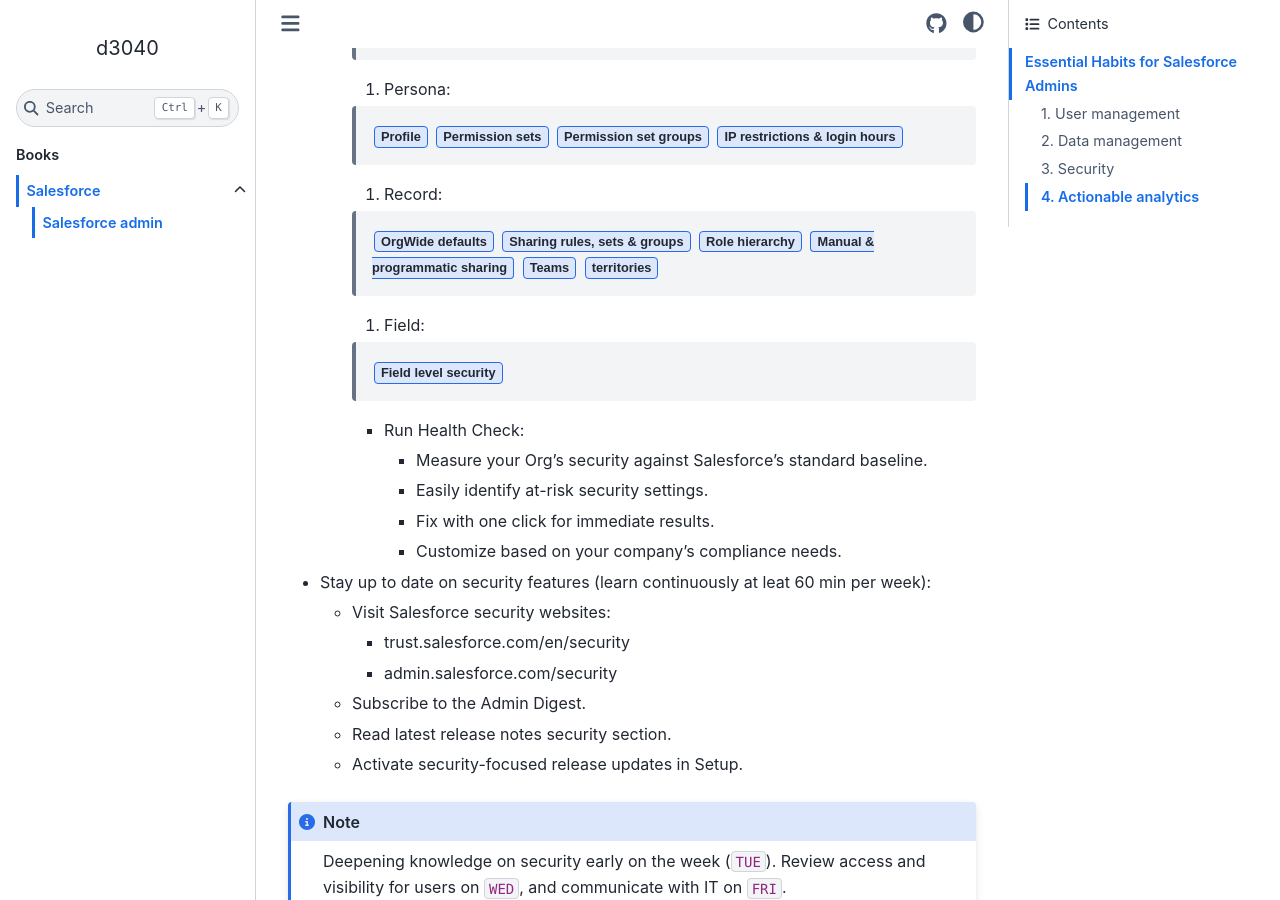
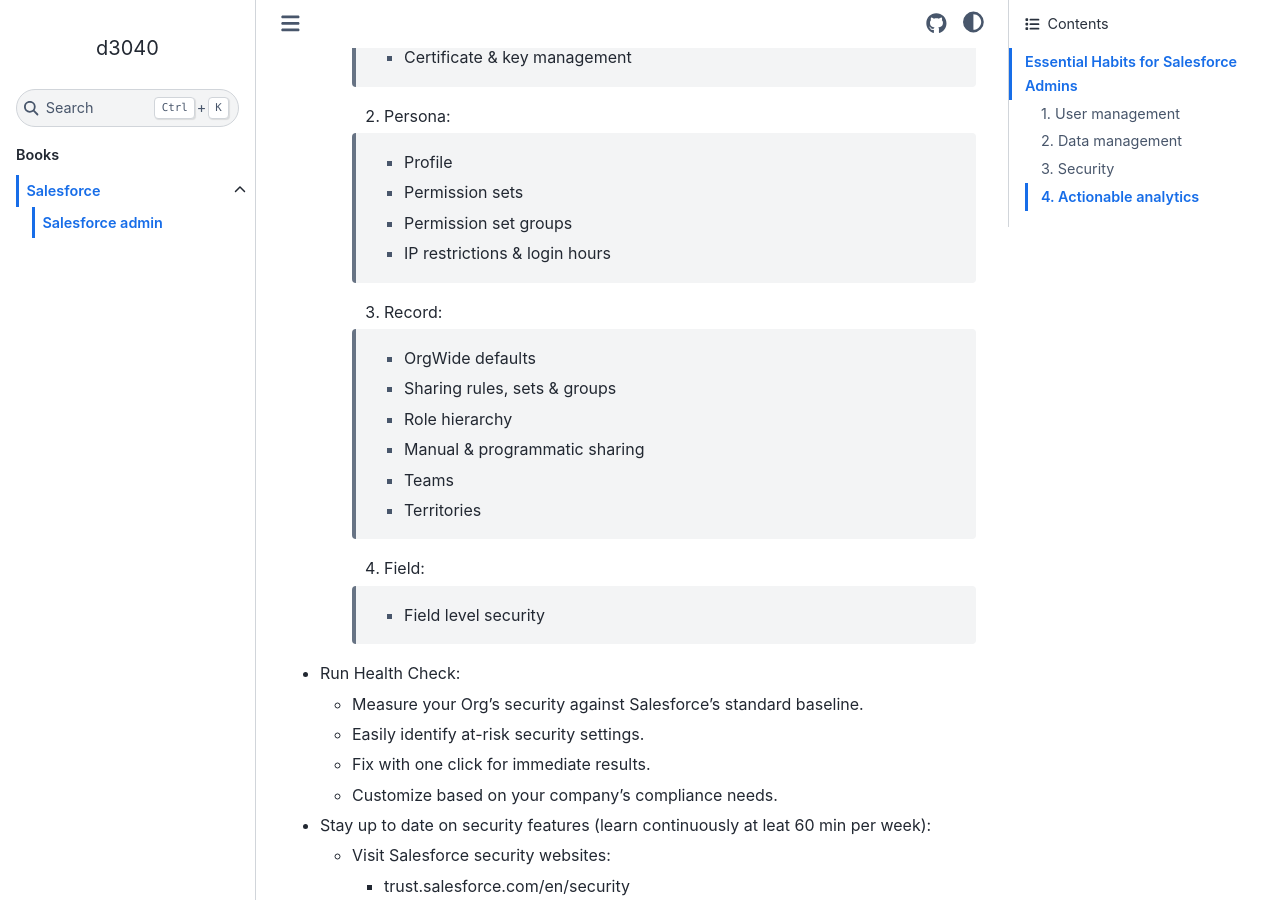
Before and after one commit to d3040/the_beavers_hut, a Sphinx documentation site: the page built from docs/source/salesforce/salesforce_admin.rst, in a window 1280 px wide and 900 px high, scrolled down 2298 px. Built offline with Sphinx 7.4.7 and the Sphinx Book theme 1.1.4, drawn with Linux system fonts in a browser that asks for light colours; part of the change alters nothing that is shown.

```diff
--- a/docs/source/salesforce/salesforce_admin.rst
+++ b/docs/source/salesforce/salesforce_admin.rst
@@ -89,26 +89,40 @@ Essential Habits for Salesforce Admins
 
       Compile access related notes each week and organize them according this 4 layers.
 
-    #. Organization:
+    1. Organization:
       .. hlist::
 
-        - Single sign-on
-        - Multi-factor authentication
-        - Password policies
-        - Certificate & key management
-    #. Persona:
-      :guilabel:`Profile` :guilabel:`Permission sets` :guilabel:`Permission set groups` :guilabel:`IP restrictions & login hours`
-    #. Record:
-      :guilabel:`OrgWide defaults` :guilabel:`Sharing rules, sets & groups` :guilabel:`Role hierarchy` :guilabel:`Manual & programmatic sharing` :guilabel:`Teams` :guilabel:`territories`
-    #. Field:
-      :guilabel:`Field level security`
+      - Single sign-on
+      - Multi-factor authentication
+      - Password policies
+      - Certificate & key management
+    2. Persona:
+      .. hlist::
 
-    - Run Health Check:
+      - Profile
+      - Permission sets
+      - Permission set groups
+      - IP restrictions & login hours
+    3. Record:
+      .. hlist::
 
-      - Measure your Org's security against Salesforce's standard baseline.
-      - Easily identify at-risk security settings.
-      - Fix with one click for immediate results.
-      - Customize based on your company's compliance needs.
+      - OrgWide defaults
+      - Sharing rules, sets & groups
+      - Role hierarchy
+      - Manual & programmatic sharing
+      - Teams
+      - Territories
+    4. Field:
+      .. hlist::
+
+      - Field level security
+
+- Run Health Check:
+
+  - Measure your Org's security against Salesforce's standard baseline.
+  - Easily identify at-risk security settings.
+  - Fix with one click for immediate results.
+  - Customize based on your company's compliance needs.
 
 - Stay up to date on security features (learn continuously at leat 60 min per week):
 
```
